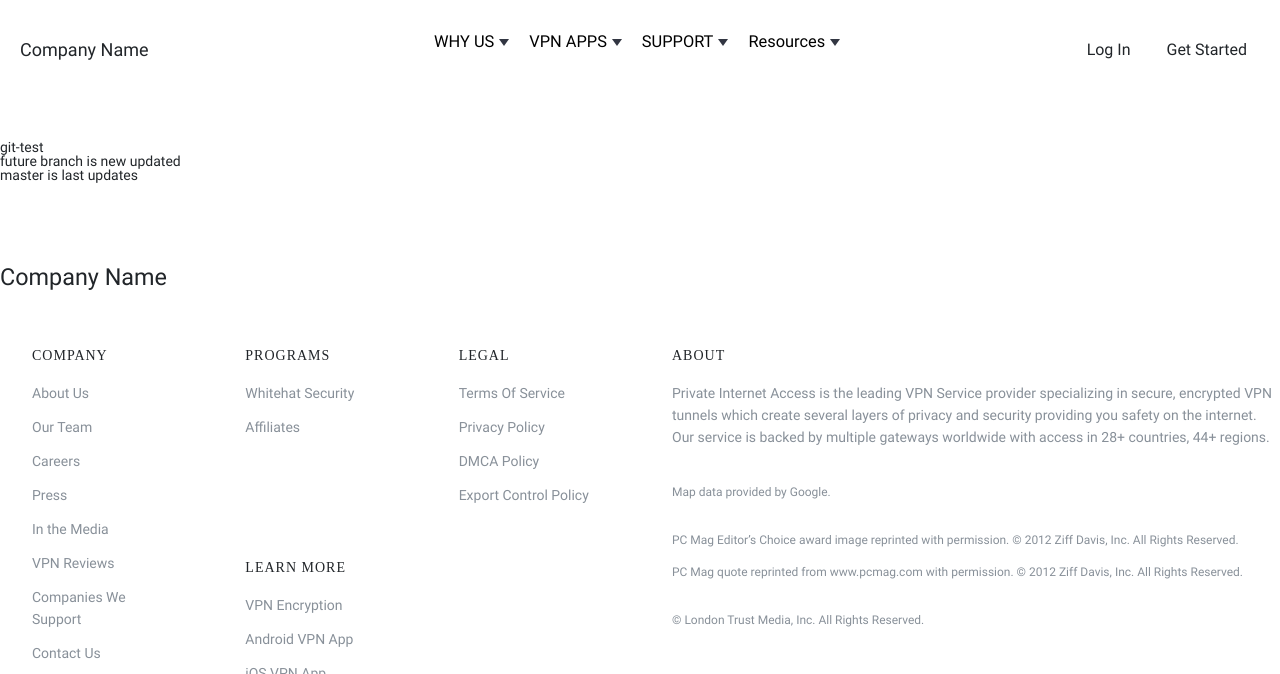
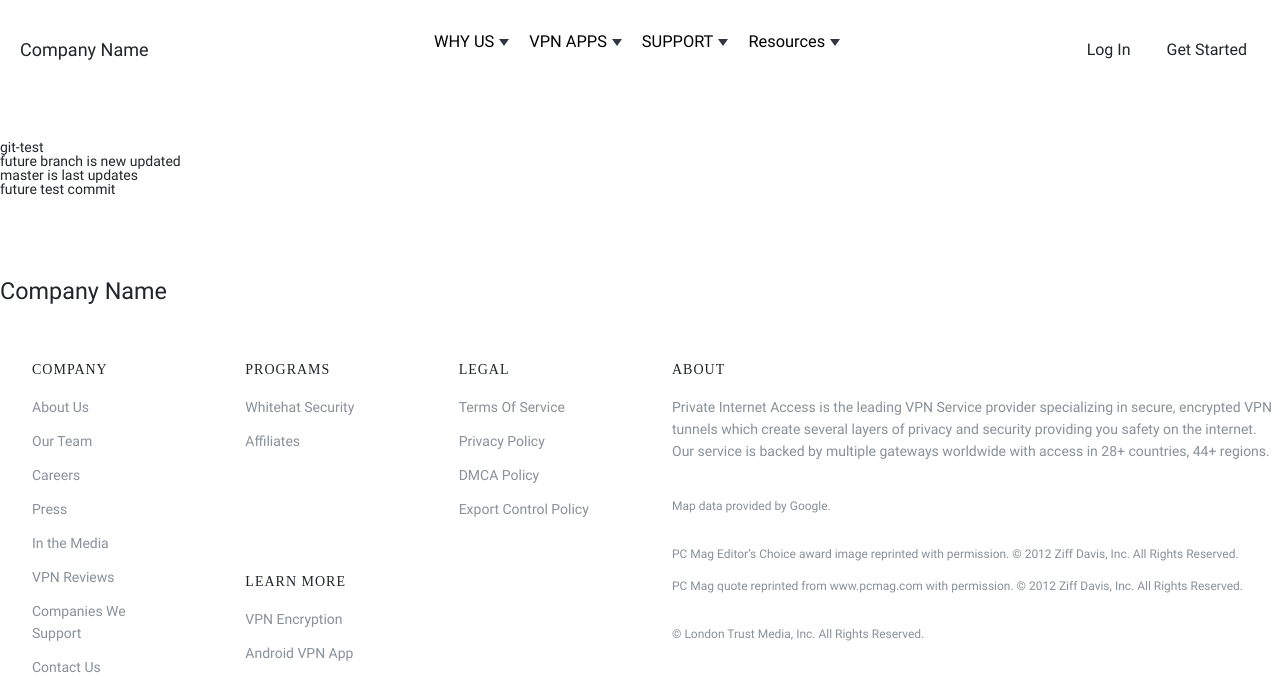
Before and after one commit to nikestyle/git-test, a website: page #src/index.html in a window 1280 px wide. Shown: the top 674 px of the page. Drawn offline with nearby package versions, Linux system fonts and the light colour scheme; files that its build step writes are made by us from their sources; files whose address does not match are found by name; a web font is replaced by a local one.

Commit message:
editing test commit

```diff
--- a/#src/index.html
+++ b/#src/index.html
@@ -29,6 +29,7 @@
              <div>git-test</div>
              <div>future branch is new updated</div>
              <div>master is last updates</div>
+             <div>future test commit</div>
          </div>
          <!--! FOOTER -->
          @@include('html/footer.html')
```
